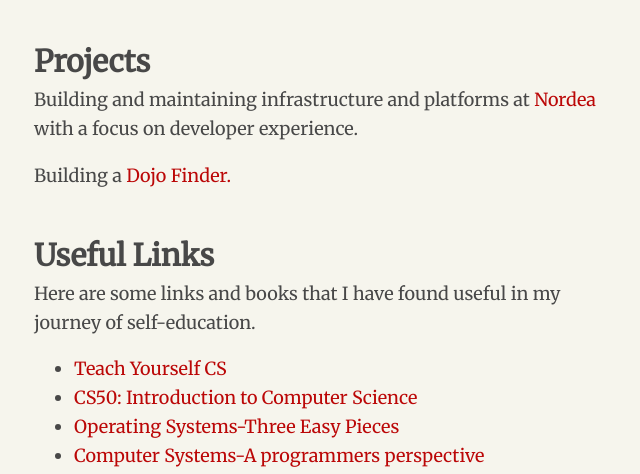
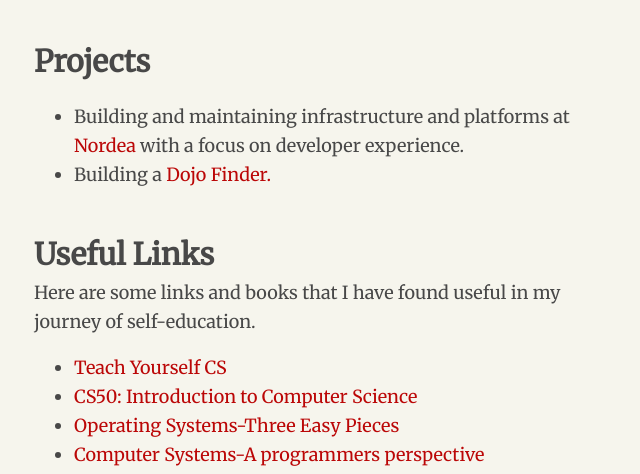
Before and after one commit to nimblegeek/jas-me, a plain HTML site: page index.html in a window 1280 px wide. Shown: the part 326-800 px from the top of the page, without its empty margins (316-956 px from the left). Drawn offline with Linux system fonts and the light colour scheme; a web font is replaced by a local one.

Commit message:
ul updates

```diff
--- a/index.html
+++ b/index.html
@@ -41,10 +41,12 @@
         X</a>, <a href="https://www.linkedin.com/in/jonasasihlen/"> on LinkedIn</a>, <a
         href="https://github.com/nimblegeek">and on Github.</a>
     <h2>Projects</h2>
-    <p>Building and maintaining infrastructure and platforms at <a
-        href="https://www.nordea.com/en/careers/technology-and-data">Nordea</a> with a focus on developer
-      experience.
-    <p>Building a <a href="https://github.com/nimblegeek/DojoFinder">Dojo Finder.</a>
+    <ul>
+      <li>Building and maintaining infrastructure and platforms at <a
+          href="https://www.nordea.com/en/careers/technology-and-data">Nordea</a> with a focus on developer
+        experience.
+      <li>Building a <a href="https://github.com/nimblegeek/DojoFinder">Dojo Finder.</a>
+    </ul>
     <h2>Useful Links</h2>
     <p>Here are some links and books that I have found useful in my journey of self-education.
     </p>
```
